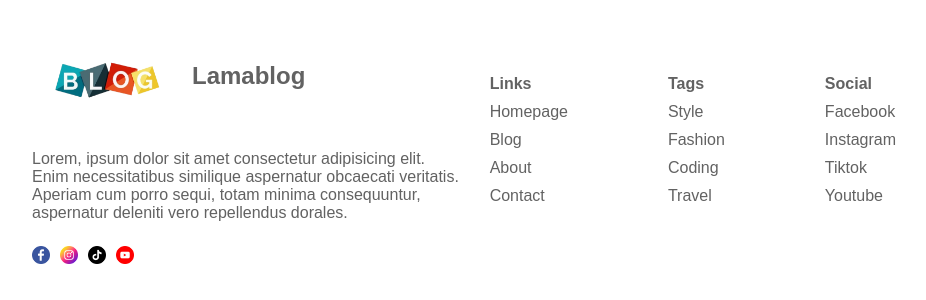
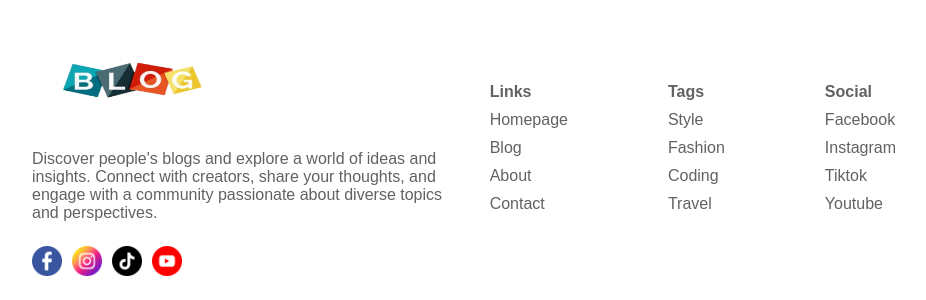
Before and after one commit to KenzaBoumaryem/SimpleBlogApp, a Next.js app: page / in a window 1280 px wide. Shown: the part 954-1254 px from the top of the page, without its empty margins (176-1102 px from the left). Built offline with nearby package versions, Linux system fonts and the light colour scheme; no server answers; the database is empty.

Commit message:
Adding front for Navbar and Footer

```diff
--- a/src/components/Footer/Footer.jsx
+++ b/src/components/Footer/Footer.jsx
@@ -8,20 +8,27 @@ const Footer = () => {
     <div className={styles.container}>
       <div className={styles.info}>
         <div className={styles.logo}>
-          <Image src="/blog.png" alt="lama blog" width={150} height={120} />
-          <h1 className={styles.logoText}>Lamablog</h1>
+          <Image src="/blog.png" alt="lama blog" width={200} height={120} />
+          <h1 className={styles.logoText}></h1>
         </div>
         <p className={styles.desc}>
-          Lorem, ipsum dolor sit amet consectetur adipisicing elit. Enim
-          necessitatibus similique aspernatur obcaecati veritatis. Aperiam cum
-          porro sequi, totam minima consequuntur, aspernatur deleniti vero
-          repellendus dorales.
+        Discover people's blogs and explore a world of ideas and insights.
+        Connect with creators, share your thoughts, and engage with a community
+        passionate about diverse topics and perspectives.
         </p>
         <div className={styles.icons}>
-          <Image src="/facebook.png" alt="" width={18} height={18} />
-          <Image src="/instagram.png" alt="" width={18} height={18} />
-          <Image src="/tiktok.png" alt="" width={18} height={18} />
-          <Image src="/youtube.png" alt="" width={18} height={18} />
+        <a href="https://www.facebook.com" target="_blank" rel="noopener noreferrer">
+           <Image src="/facebook.png" alt="" width={30} height={30} />
+        </a>
+        <a href="https://www.instagram.com" target="_blank" rel="noopener noreferrer">
+          <Image src="/instagram.png" alt="" width={30} height={30} />
+          </a>
+          <a href="https://www.tiktok.com" target="_blank" rel="noopener noreferrer">
+          <Image src="/tiktok.png" alt="" width={30} height={30} />
+          </a>
+          <a href="https://www.youtube.com" target="_blank" rel="noopener noreferrer">
+          <Image src="/youtube.png" alt="" width={30} height={30} />
+          </a>
         </div>
       </div>
       <div className={styles.links}>
--- a/src/components/Navbar/Navbar.jsx
+++ b/src/components/Navbar/Navbar.jsx
@@ -10,26 +10,18 @@ export default function Navbar() {
           <Image src="/blog.png" alt="lama blog" width={200} height={160} />
 
         </div>
-      <div className={styles.logo}>blogBreeze</div>
       <div className={styles.links}>
       <ThemeToggle />
         <Link href="/" className={styles.link}>Homepage</Link>
         <Link href="/" className={styles.link}>Contact</Link>
         <Link href="/"className={styles.link}>About</Link>
         <Link  href={"/addBlog"}>
+        <button class="tw-bg-blue-700 tw-hover:bg-blue-800 tw-text-white tw-font-bold tw-py-2 tw-px-4 tw-rounded-full">
         Add Blog
+        </button>
       </Link>
       </div>
 
-
-    {/* <nav className="flex justify-between items-center bg-slate-800 px-8 py-3">
-      <Link className="text-white font-bold" href={"/"}>
-        GTCoding.
-      </Link>
-      <Link className="bg-white p-2" href={"/addBlog"}>
-        Add Blog
-      </Link>
-    </nav> */}
     </div>
   );
 }
--- a/src/components/Navbar/Navbar.module.css
+++ b/src/components/Navbar/Navbar.module.css
@@ -13,7 +13,7 @@
 
   .logo {
     flex: 1;
-    text-align: center;
+    text-align: left;
     font-size: 30px;
     font-weight: bold;
   }
@@ -28,6 +28,7 @@
   .link {
     font-weight: bold;
     font-family: Arial, Helvetica, sans-serif;
+    align-items: right;
   }
 
   @media screen and (max-width: 1280px) {
```
